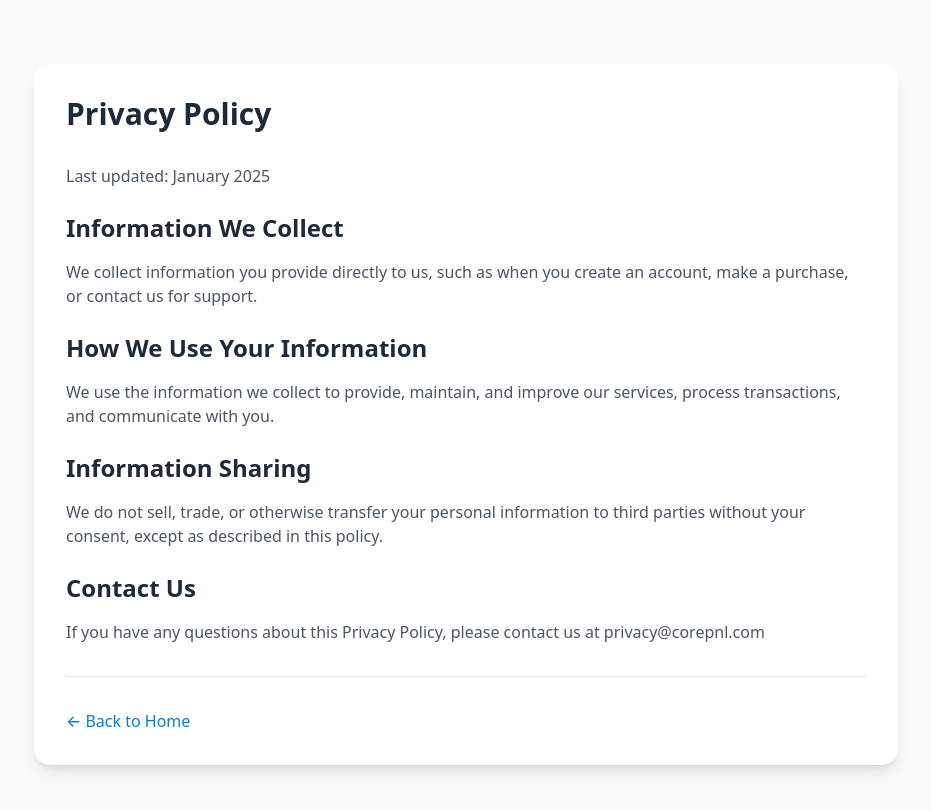
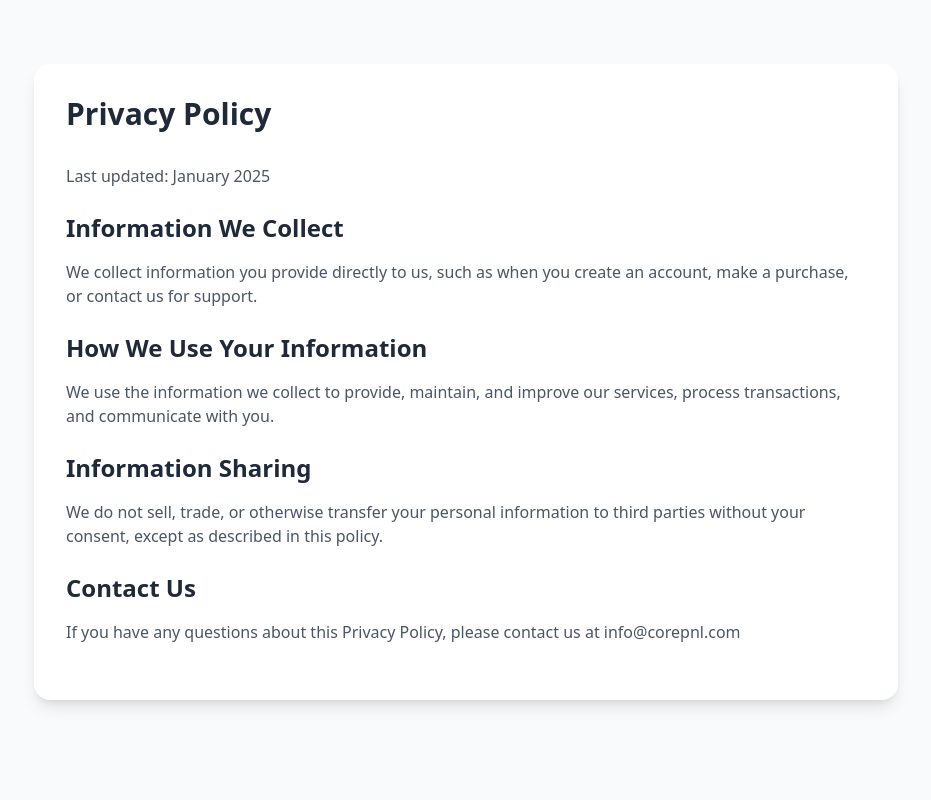
Before and after one commit to WebWeaver-55/core-pnl, a Next.js app: page /privacy in a window 1280 px wide. Shown: the top 810 px of the page, without its empty margins (174-1105 px from the left). Built offline with nearby package versions, Linux system fonts and the light colour scheme.

Commit message:
Update page.tsx

```diff
--- a/app/privacy/page.tsx
+++ b/app/privacy/page.tsx
@@ -30,15 +30,11 @@ export default function PrivacyPage() {
 
             <h2 className="text-2xl font-semibold text-gray-800 mb-4">Contact Us</h2>
             <p className="text-gray-600 mb-6">
-              If you have any questions about this Privacy Policy, please contact us at privacy@corepnl.com
+              If you have any questions about this Privacy Policy, please contact us at info@corepnl.com
             </p>
           </div>
 
-          <div className="mt-8 pt-8 border-t border-gray-200">
-            <Link href="/" className="text-sky-600 hover:text-sky-700 font-medium">
-              ← Back to Home
-            </Link>
-          </div>
+
         </div>
       </div>
     </div>
```
